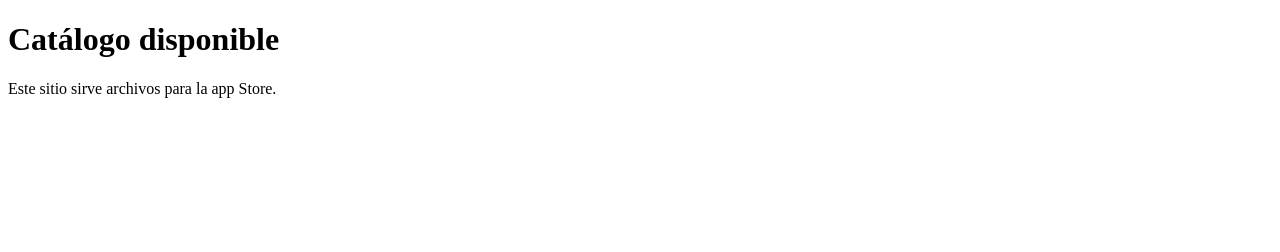
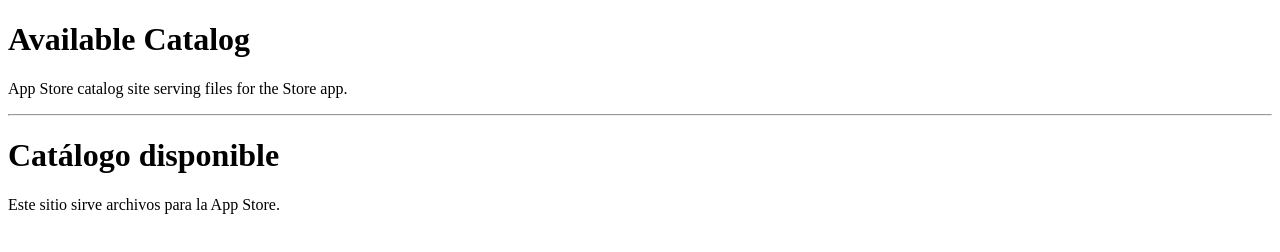
Before and after one commit to hubetcardenasi/AppStoreCatalog, a plain HTML site: page index.html in a window 1280 px wide. Drawn offline with Linux system fonts and the light colour scheme.

Commit message:
Update index description

```diff
--- a/index.html
+++ b/index.html
@@ -7,7 +7,10 @@
   <title>Store Catalog</title>
 </head>
 <body>
+  <h1>Available Catalog</h1>
+  <p>App Store catalog site serving files for the Store app.</p>
+  <hr>
   <h1>Catálogo disponible</h1>
-  <p>Este sitio sirve archivos para la app Store.</p>
+  <p>Este sitio sirve archivos para la App Store.</p>
 </body>
 </html>
```
